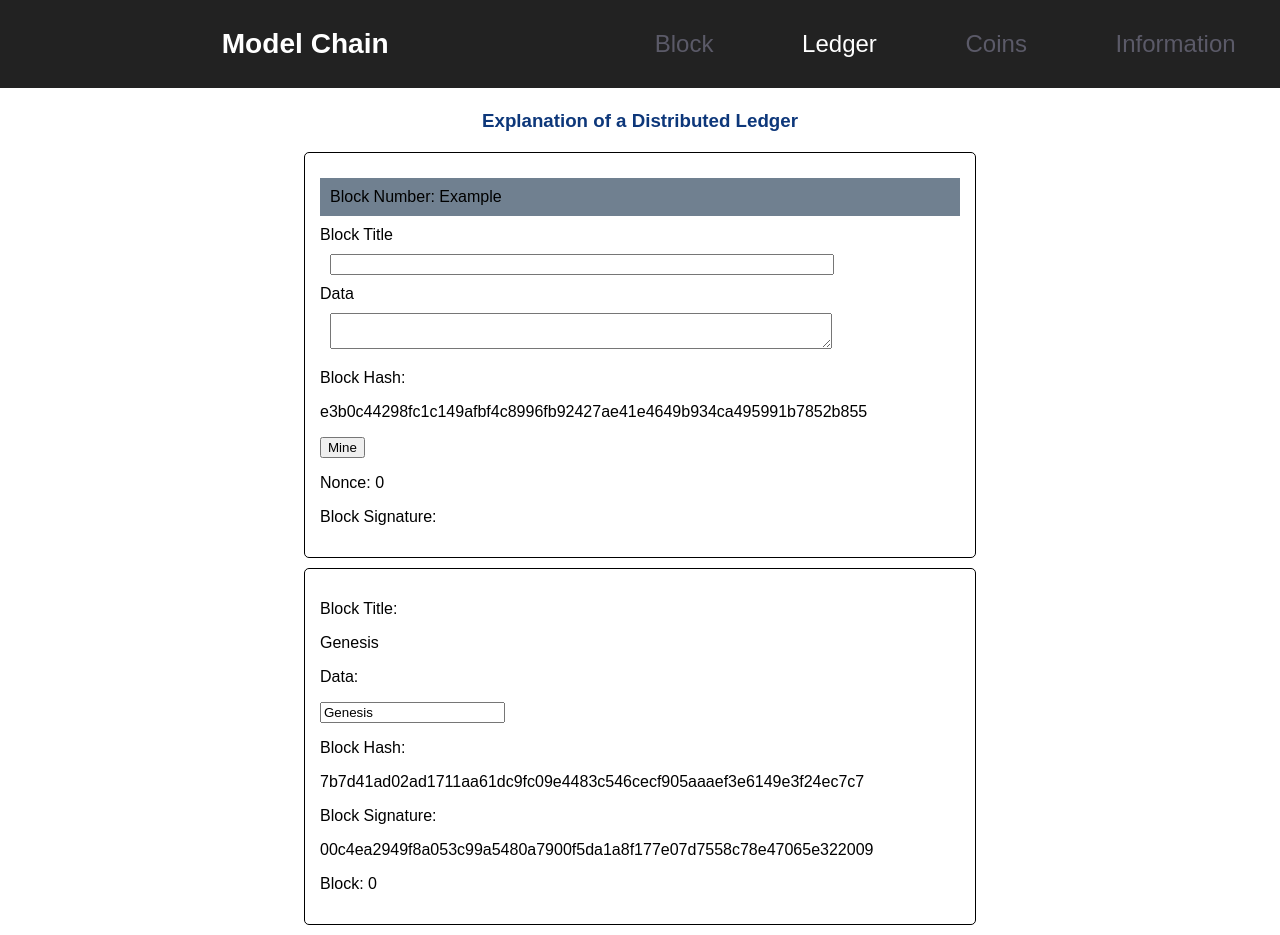
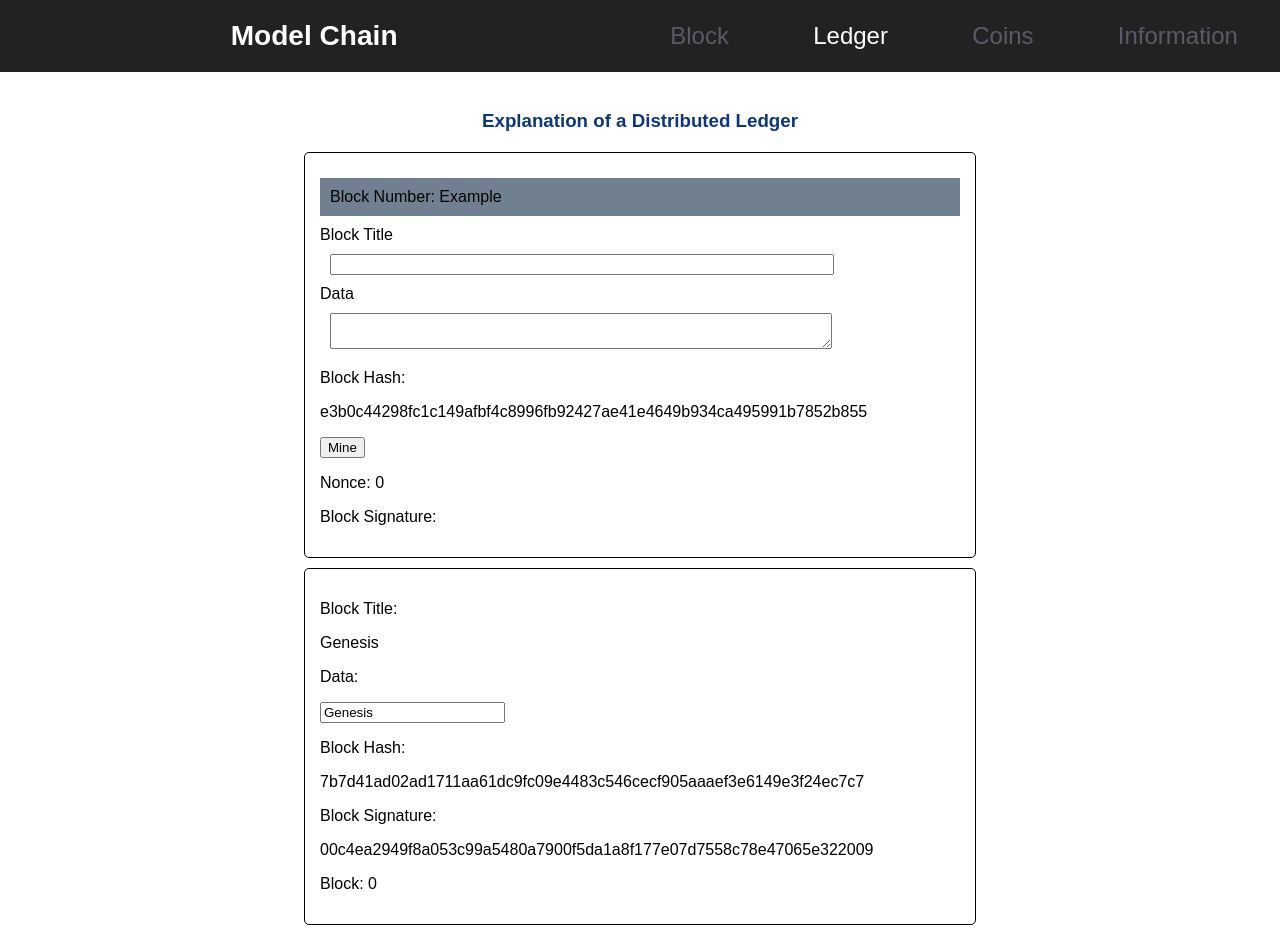
Before and after one commit to Cameron-Grams/Model-Chain, a React (Create React App) app: page /ledger in a window 1280 px wide. Built offline with nearby package versions, Linux system fonts and the light colour scheme.

Commit message:
tighten up the header

```diff
--- a/src/components/Header/Header.css
+++ b/src/components/Header/Header.css
@@ -17,6 +17,10 @@
     justify-content: center;
 }
 
+.css-headerDivision > h3{
+    margin: 20px;
+}
+
 .css-title{
     flex: 5 1 auto;
 }
```
